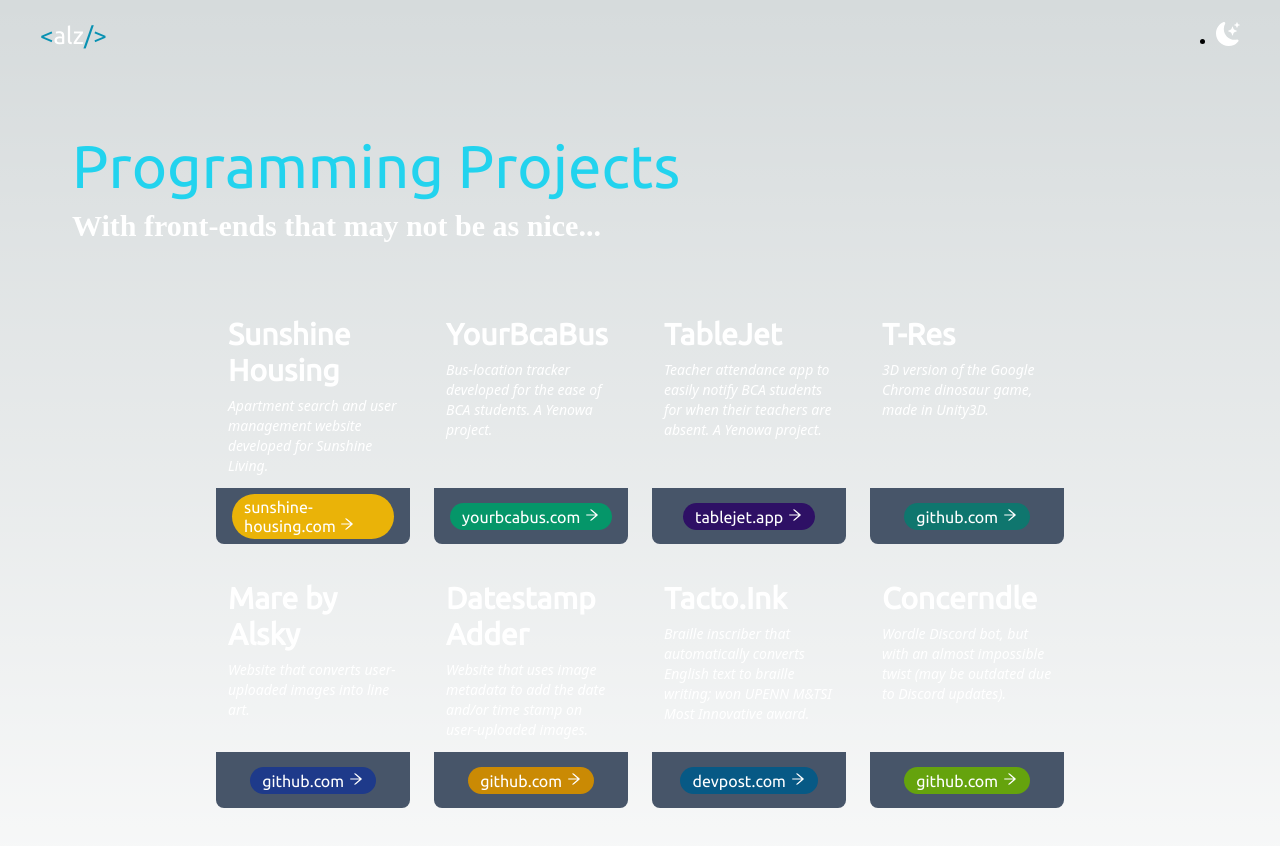
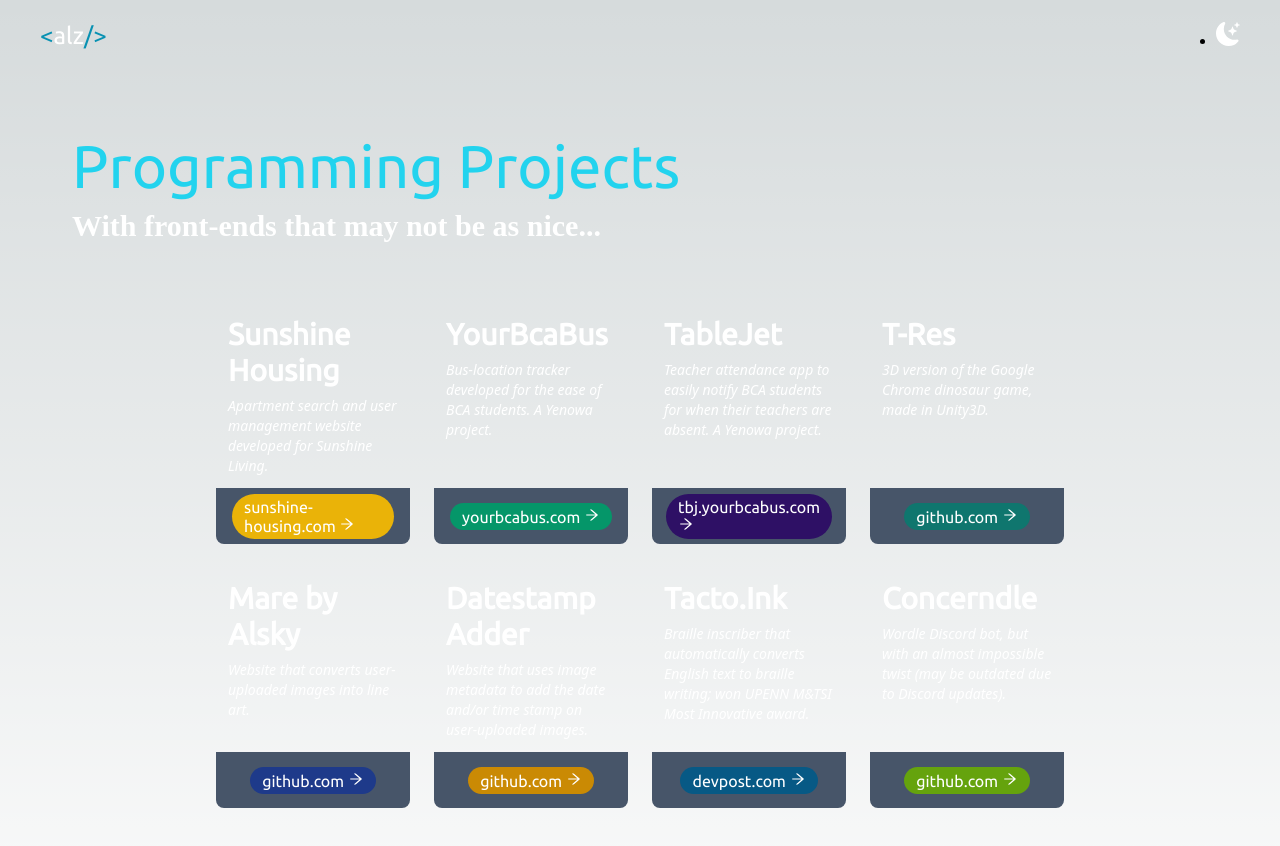
Before and after one commit to azhang45/alz, a Next.js app: page /progproj in a window 1280 px wide. Shown: the top 846 px of the page. Built offline with nearby package versions, Linux system fonts and the light colour scheme.

Commit message:
change tbj link

```diff
--- a/src/pages/index.js
+++ b/src/pages/index.js
@@ -152,9 +152,9 @@
                     </p>
                 </a>
                 <div className="flex items-center justify-center px-4 h-14 space-x-4 bg-slate-600 rounded-b-lg">
-                  <a href="https://tablejet.app" target="_blank"
+                  <a href="https://tbj.yourbcabus.com" target="_blank"
                     className="font-ubuntu hover:opacity-80 active:opacity-60 transition-opacity px-3 py-1 rounded-full bg-violet-950 dark:border-white/20">
-                      tablejet.app <AiOutlineArrowRight />
+                      tbj.yourbcabus.com <AiOutlineArrowRight />
                   </a>
                 </div>
               </article>
--- a/src/pages/progproj.jsx
+++ b/src/pages/progproj.jsx
@@ -88,9 +88,9 @@
                         </p>
                     </a>
                     <div className="flex items-center justify-center px-4 h-14 space-x-4 bg-slate-600 rounded-b-lg">
-                    <a href="https://tablejet.app" target="_blank"
+                    <a href="https://tbj.yourbcabus.com" target="_blank"
                         className="font-ubuntu hover:opacity-80 active:opacity-60 transition-opacity px-3 py-1 rounded-full bg-violet-950 dark:border-white/20">
-                        tablejet.app <AiOutlineArrowRight />
+                        tbj.yourbcabus.com <AiOutlineArrowRight />
                     </a>
                     </div>
                 </article>
```
